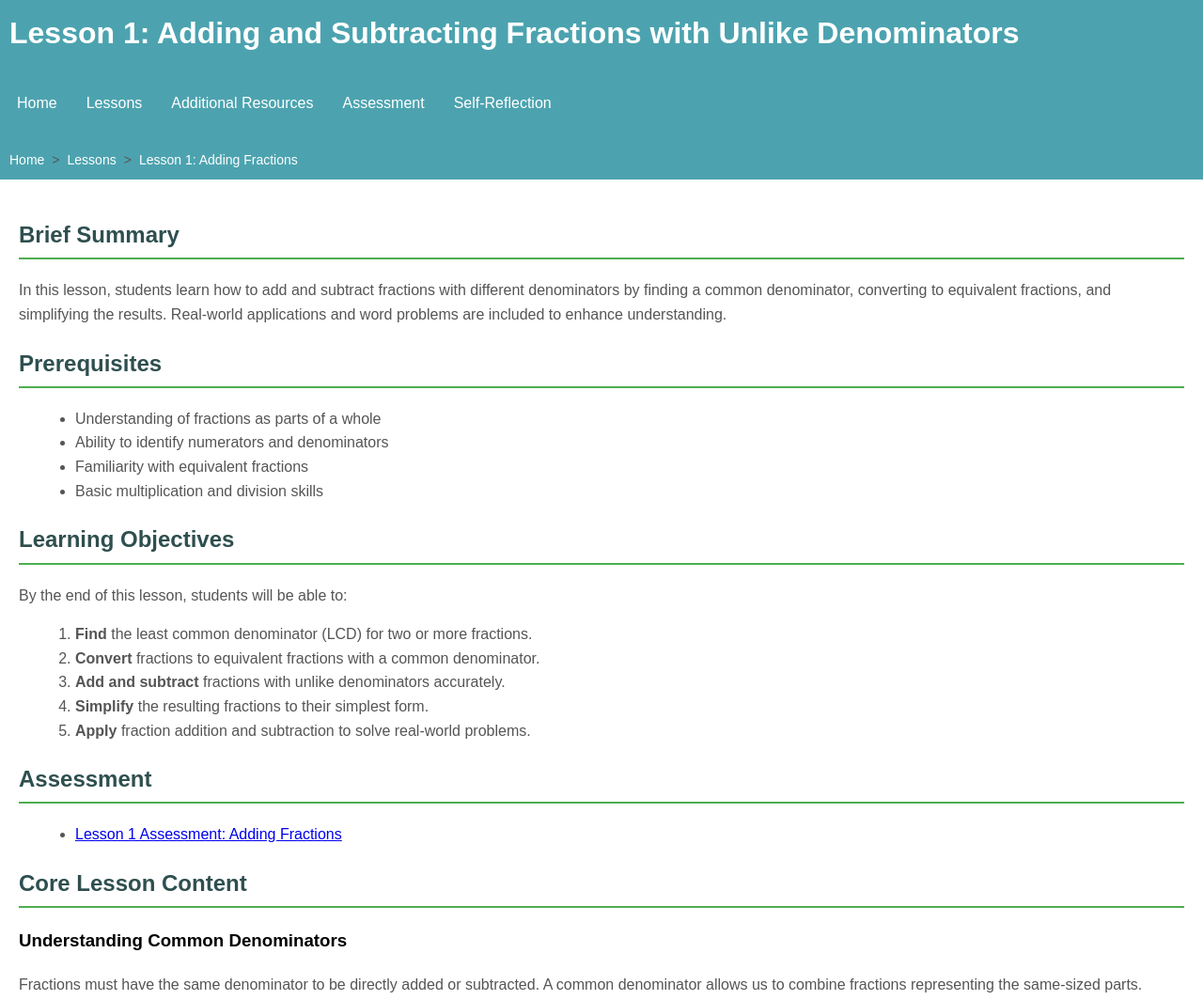
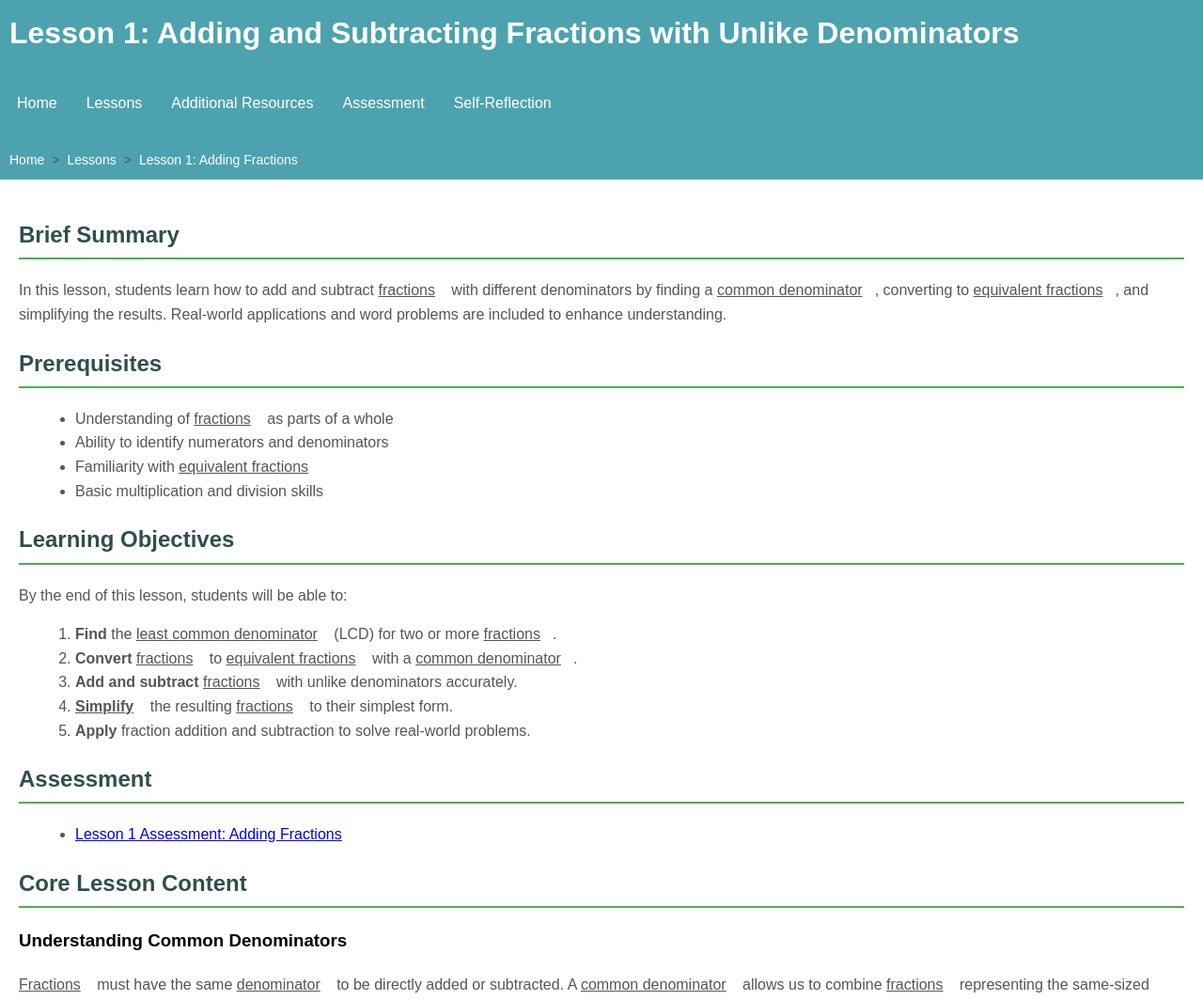
Before and after one commit to edtechlabs/upgraded-funicular, a plain HTML site: page lesson1.html in a window 1280 px wide. Shown: the top 1064 px of the page at 94% size. Drawn offline with nearby package versions, Linux system fonts and the light colour scheme.

Commit message:
add hover links

```diff
--- /dev/null
+++ b/interactiveLinks.js
@@ -0,0 +1,93 @@
+document.addEventListener('DOMContentLoaded', () => {
+    // Keywords and their corresponding Wikipedia URLs
+    const keywords = {
+        // Lesson 1 Keywords
+        'Fractions': 'https://en.wikipedia.org/wiki/Fraction_(mathematics)',
+        'Numerator': 'https://en.wikipedia.org/wiki/Numerator',
+        'Denominator': 'https://en.wikipedia.org/wiki/Denominator',
+        'Common Denominator': 'https://en.wikipedia.org/wiki/Common_denominator',
+        'Least Common Denominator': 'https://en.wikipedia.org/wiki/Least_common_denominator',
+        'Equivalent Fractions': 'https://en.wikipedia.org/wiki/Equivalent_fractions',
+        'Simplify': 'https://en.wikipedia.org/wiki/Irreducible_fraction',
+        'Mixed Numbers': 'https://en.wikipedia.org/wiki/Mixed_number',
+        'Improper Fractions': 'https://en.wikipedia.org/wiki/Improper_fraction',
+        // Lesson 2 Keywords
+        'Multiply': 'https://en.wikipedia.org/wiki/Multiplication',
+        'Proper Fractions': 'https://en.wikipedia.org/wiki/Proper_fraction',
+        'Reciprocal': 'https://en.wikipedia.org/wiki/Multiplicative_inverse',
+        'Cross-Canceling': 'https://www.mathsisfun.com/canceling-fractions.html',
+        // Lesson 3 Keywords
+        'Decimals': 'https://en.wikipedia.org/wiki/Decimal',
+        'Place Value': 'https://en.wikipedia.org/wiki/Place_value',
+        'Tenths': 'https://en.wikipedia.org/wiki/Decimal#Decimal_fractions',
+        'Hundredths': 'https://en.wikipedia.org/wiki/Decimal#Decimal_fractions',
+        'Thousandths': 'https://en.wikipedia.org/wiki/Decimal#Decimal_fractions',
+        'Decimal Point': 'https://en.wikipedia.org/wiki/Decimal_separator',
+        // Lesson 4 Keywords
+        'Geometry': 'https://en.wikipedia.org/wiki/Geometry',
+        'Perimeter': 'https://en.wikipedia.org/wiki/Perimeter',
+        'Area': 'https://en.wikipedia.org/wiki/Area',
+        'Rectangle': 'https://en.wikipedia.org/wiki/Rectangle',
+        'Square': 'https://en.wikipedia.org/wiki/Square',
+        'Triangle': 'https://en.wikipedia.org/wiki/Triangle',
+        'Formula': 'https://en.wikipedia.org/wiki/Formula',
+        'Length': 'https://en.wikipedia.org/wiki/Length',
+        'Width': 'https://en.wikipedia.org/wiki/Width',
+        'Base': 'https://en.wikipedia.org/wiki/Base_(geometry)',
+        'Height': 'https://en.wikipedia.org/wiki/Height',
+        'Units of Measurement': 'https://en.wikipedia.org/wiki/Unit_of_measurement'
+    };
+
+    // Function to escape special characters in keywords for regex
+    function escapeRegex(string) {
+        return string.replace(/[.*+?^${}()|[\]\\]/g, '\\$&');
+    }
+
+    // Combine keywords into a regex pattern
+    const keywordPattern = new RegExp('\\b(' + Object.keys(keywords).map(escapeRegex).join('|') + ')\\b', 'gi');
+
+    // Function to wrap keywords with a span for interactivity
+    function wrapKeywords(node) {
+        if (node.nodeType === 3) { // Text node
+            const parent = node.parentNode;
+            if (parent && parent.tagName !== 'SCRIPT' && parent.tagName !== 'STYLE' && !parent.classList.contains('interactive-keyword')) {
+                const text = node.textContent;
+                const replacedText = text.replace(keywordPattern, (match) => {
+                    return `<span class="interactive-keyword" data-keyword="${match}">${match}</span>`;
+                });
+                if (replacedText !== text) {
+                    const fragment = document.createRange().createContextualFragment(replacedText);
+                    parent.replaceChild(fragment, node);
+                }
+            }
+        } else if (node.nodeType === 1 && node.childNodes && !['SCRIPT', 'STYLE'].includes(node.tagName)) {
+            node.childNodes.forEach(wrapKeywords);
+        }
+    }
+
+    // Start wrapping from the main content
+    const mainContent = document.querySelector('main');
+    if (mainContent) {
+        wrapKeywords(mainContent);
+    }
+
+    // Add event listeners for hover effect
+    document.querySelectorAll('.interactive-keyword').forEach((element) => {
+        const keyword = element.getAttribute('data-keyword');
+        const url = keywords[keyword];
+
+        element.style.cursor = 'pointer';
+
+        element.addEventListener('click', () => {
+            window.open(url, '_blank');
+        });
+
+        element.addEventListener('mouseover', () => {
+            element.classList.add('keyword-hover');
+        });
+
+        element.addEventListener('mouseout', () => {
+            element.classList.remove('keyword-hover');
+        });
+    });
+});
--- a/lesson1.html
+++ b/lesson1.html
@@ -6,6 +6,8 @@
     <link rel="stylesheet" href="styles.css">
     <!-- Include MathJax for rendering equations -->
     <script src="https://cdn.jsdelivr.net/npm/mathjax@3/es5/tex-mml-chtml.js" defer></script>
+    <script src="interactiveLinks.js" defer></script>
+
 </head>
 <body>
     <div class="wrapper">
--- a/styles.css
+++ b/styles.css
@@ -167,3 +167,34 @@ main section ul, main section ol {
     pointer-events: none;
     text-decoration: none;
 }
+
+
+/* Style for interactive keywords */
+.interactive-keyword {
+    position: relative;
+    text-decoration: underline;
+    color: inherit;
+}
+
+.interactive-keyword.keyword-hover {
+    text-decoration: none;
+}
+
+/* Arrow icon near the word */
+.interactive-keyword::after {
+    content: '';
+    display: inline-block;
+    width: 0;
+    height: 0;
+    margin-left: 5px;
+    vertical-align: middle;
+    border-left: 4px solid transparent;
+    border-right: 4px solid transparent;
+    border-top: 6px solid #4CAF50; /* Adjust color as needed */
+    opacity: 0;
+    transition: opacity 0.2s;
+}
+
+.interactive-keyword.keyword-hover::after {
+    opacity: 1;
+}
```
Also changed, not shown: lesson2.html (+2 -0 lines), lesson3.html (+2 -0 lines), lesson4.html (+2 -0 lines).
